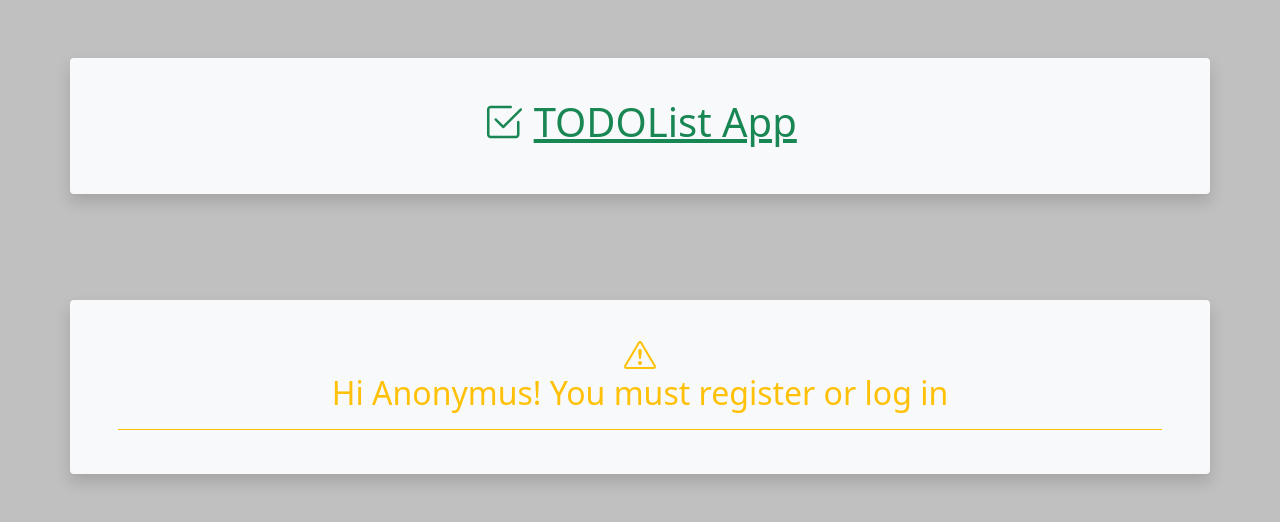
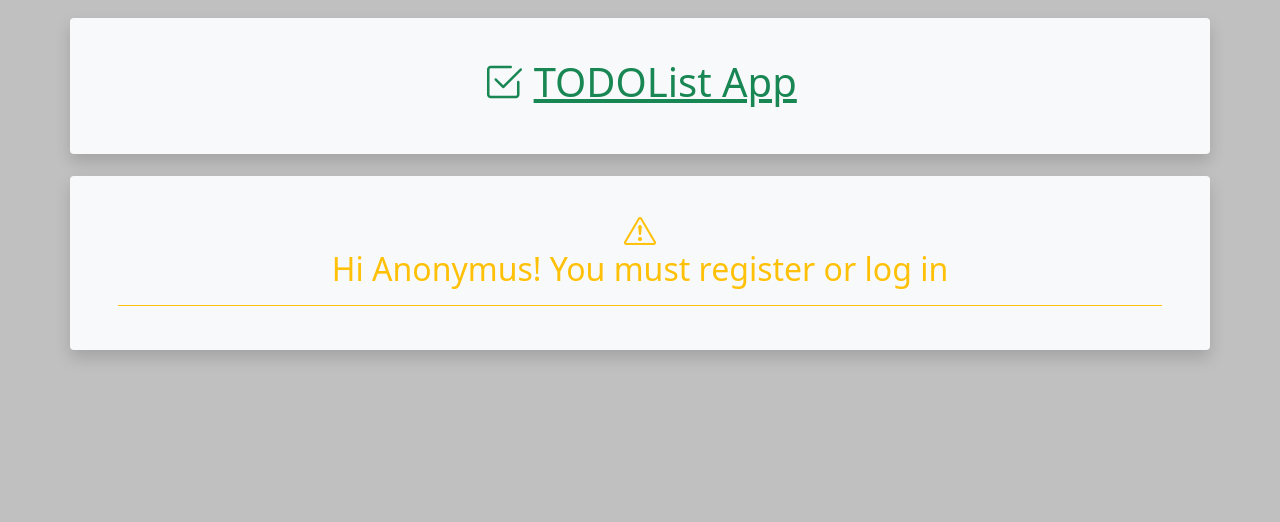
Before and after one commit to vikmos/todolist, a Django app: page / in a window 1280 px wide. Shown: the top 522 px of the page. Run offline with Django 4.2, Linux system fonts and the light colour scheme; some libraries are stand-ins or nearby versions.

Commit message:
Some bootstrap style changed

```diff
--- a/todolist/templates/todolist/base.html
+++ b/todolist/templates/todolist/base.html
@@ -13,7 +13,7 @@
     </head>
     <body>
         <header>
-            <div class="container m-5 p-2 rounded mx-auto bg-light shadow">
+            <div class="container m-2 p-2 rounded mx-auto bg-light shadow">
                 <div class="row m-1 p-4">
                     <div class="col">
                         <div class="p-1 h1 text-center text-success mx-auto display-inline-block">
@@ -25,7 +25,7 @@
             </div>
         </header>
         {% if user.is_authenticated %}
-        <div class="container m-5 p-2 rounded mx-auto bg-light shadow">
+        <div class="container m-1 p-2 rounded mx-auto bg-light shadow">
             <div class="row m-1 p-4">
                 <div class="col">
                     <div class="p-1 h2 text-center text-success mx-auto display-inline-block">
@@ -42,7 +42,7 @@
             </div>
         </div>
         {% else %}
-        <div class="container m-5 p-2 rounded mx-auto bg-light shadow">
+        <div class="container m-1 p-2 rounded mx-auto bg-light shadow">
             <div class="row m-1 p-4">
                 <div class="col">
                     <div class="h2 text-center text-warning mx-auto display-inline-block border-bottom border-warning">
```
